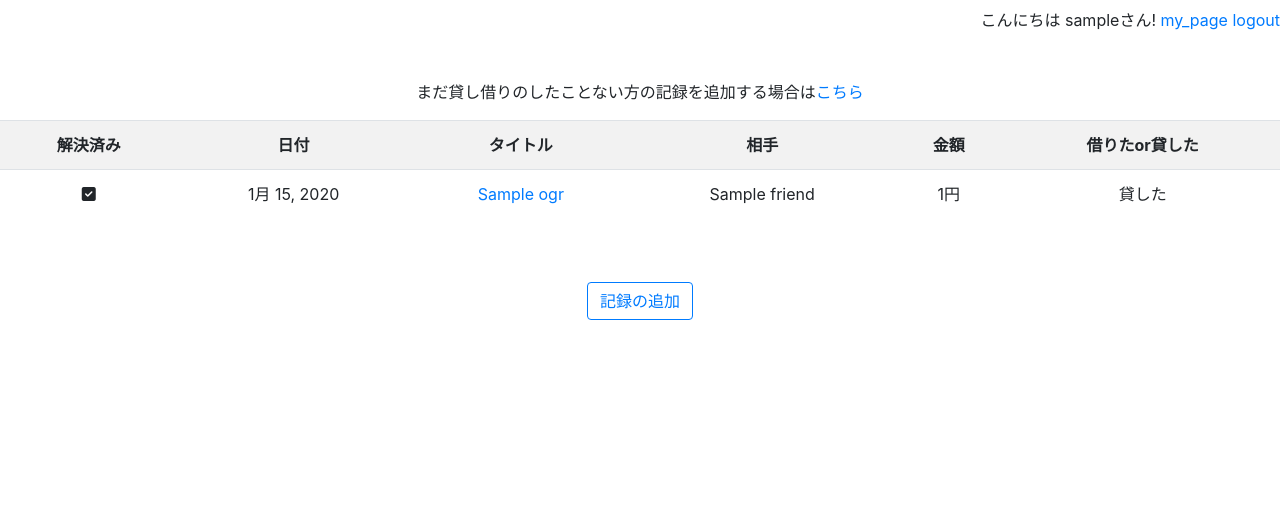
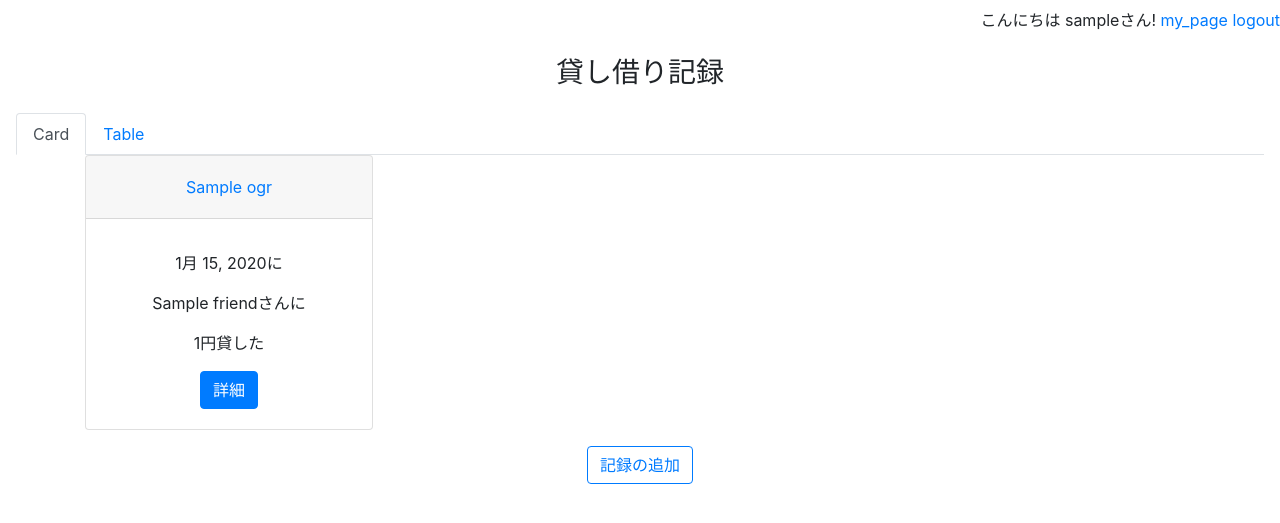
Before and after one commit to tarayama/ogr-ogr, a Django app: a page that uses ogr/templates/ogr/top.html in a window 1280 px wide. Shown: the part 58-581 px from the top of the page. Run offline with Django 3.2, Linux system fonts and the light colour scheme; a user stored in the database is signed in; tables that the repository leaves empty hold one stand-in row (values such as "Sample post"); some libraries are stand-ins or nearby versions.

Commit message:
デザインの変更とcreate_logの修正

```diff
--- a/ogr/templates/ogr/top.html
+++ b/ogr/templates/ogr/top.html
@@ -8,6 +8,7 @@
     <link rel="stylesheet" type="text/css" href="/static/css/bootstrap.min.css" media="screen, projection" />
     <link rel="stylesheet" type="text/css" href="/static/css/detail.css" />
     <script type="text/javascript" src="http://code.jquery.com/jquery.js"></script>
+    <script src="https://cdnjs.cloudflare.com/ajax/libs/popper.js/1.14.7/umd/popper.min.js"></script>
     <script type="text/javascript" src="/static/js/bootstrap.min.js"></script>
     <script src="https://kit.fontawesome.com/66d4b90c85.js" crossorigin="anonymous"></script>
 
@@ -48,8 +49,78 @@
         <a class="navbar-text" href="{% url 'my_page' user %}">my_page</a>
         <a class="navbar-text" href="{% url 'logout' %}">logout</a>
     </p>
-    <br />
-    <p>まだ貸し借りのしたことない方の記録を追加する場合は<a href="{% url 'addfriend' %}">こちら</a></p>
+    <h3>貸し借り記録</h3>
+    <main class="p-3">
+    <ul class="nav nav-tabs">
+        <li class="nav-item">
+            <a href="#card11" class="nav-link active">Card</a>
+        </li>
+        <li class="nav-item">
+            <a href="#table11" class="nav-link">Table</a>
+        </li>
+    </ul>
+
+    <div class="tab-content">
+        <div id="card11" class="tab-pane active">
+            <div class="container">
+                <div class="row">
+                    {% if ogr_list %}
+                    {% for ogr in ogr_list %}
+                    <div class="col-xl col-lg col-md col-sm col-xs">
+                        <div class="card" style="width: 18rem;">
+                            <div class="card-header" id="headingOne">
+                                <h5 class="mb-0">
+                                    <button class="btn btn-link" type="button" data-toggle="collapse"
+                                        data-target="#collapseOne" aria-expanded="true" aria-controls="collapseOne">
+                                        {{ ogr.title }}
+                                    </button>
+                                </h5>
+                            </div>
+                            <div id="collapseOne" class="collapse show" aria-labelledby="headingOne"
+                                data-parent="#accordionExample">
+                                <div class="card-body">
+                                    <h5 class="card-title"></h5>
+                                    <p class="card-text">{{ ogr.date }}に</p>
+                                    <p class="card-text">{{ ogr.friends_name.name }}さんに</p>
+                                    {% if ogr.money > 0 %}
+                                    <p class="card-text">{{ ogr.money }}円貸した</p>
+                                    {% else %}
+                                    <p class="card-text">{{ ogr.money }}円借りた</p>
+                                    {% endif %}
+
+                                    <a href="{% url 'detail' ogr.id %}" class="btn btn-primary">詳細</a>
+                                </div>
+                            </div>
+                        </div>
+                    </div>
+                    {% endfor %}
+                    {% else %}
+                    <div class="col-xl col-lg col-md col-sm col-xs">
+                        <div class="card" style="width: 18rem;">
+                            <div class="card-header">
+                                友達リスト
+                            </div>
+                            <div class="card-body">
+                                <h5 class="card-title">{{ ogr.title }}</h5>
+                                <p class="card-text">{{ ogr.date }}さん</p>
+                                <p class="card-text">{{ ogr.friends_name.name }}</p>
+                                <p class="card-text">{{ ogr.money }}円</p>
+                                {% if ogr.money > 0 %}
+                                <p class="card-text">{{ ogr.money }}円貸した</p>
+                                {% else %}
+                                <p class="card-text">{{ ogr.money }}円借りた</p>
+                                {% endif %}
+
+                                <a href="#" class="btn btn-primary">Go somewhere</a>
+                            </div>
+                        </div>
+                    </div>
+                    <p class="card-text">いまだ貸し借りのしたことある人はいません</p>
+                    {% endif %}
+                </div>
+            </div>
+        </div>
+        <div id="table11" class="tab-pane">
 
             <div class="table-responsive">
                 <table class="table table-striped">
@@ -80,15 +151,18 @@
                 {% else %}
                 </table>
             </div>
-        <br/>
+            <br />
             <p>記録がありません</p>
             {% endif %}
+        </div>
+    </div>
+</main>
 
 
 
-    <br/>
-    <br/>
-    <a class="btn btn-outline-primary" href="{% url 'create_log' %}">記録の追加</a>
+
+    <a class="btn btn-outline-primary" href="{% url 'create_log' %}">記録の追加</a><br/><br/>
 
 </body>
+
 </html>
--- a/ogr/urls.py
+++ b/ogr/urls.py
@@ -8,5 +8,6 @@ urlpatterns = [
     path('addfriend', views.addfriend, name='addfriend'),
     path('create', views.create_log, name='create_log'),  #log作成画面
     path('detail/<int:ogr_id>', views.detail, name='detail'),
+    path('update/<int:ogr_id>', views.update, name='delete'),
     path('delete/<int:ogr_id>', views.delete, name='delete'),
 ]
--- a/ogr/views.py
+++ b/ogr/views.py
@@ -17,11 +17,25 @@ def top(request, user):
     context = {'ogr_list': ogr_list }
     return render(request, 'ogr/top.html', context)
 
+def update(request, ogr_id):
+    friend_list = Friend.objects.filter(user=request.user)
+    ogr_detail = Ogr_ogr.objects.get(pk=ogr_id)
+    context = {
+        'ogr_detail': ogr_detail,
+        'friend_list' : friend_list }
+    friend = ogr_detail.friends_name
+    #if request.method == 'POST':
+
+    return render(request, 'ogr/detail.html',context)
+
 
 def my_page(request, user):
     #マイページ
     ogr_list = Ogr_ogr.objects.filter(user=request.user)
-    context = {'ogr_list': ogr_list }
+    friend_list = Friend.objects.filter(user=request.user)
+    context = {
+        'ogr_list' : ogr_list,
+        'friend_list' : friend_list}
     return render(request, 'ogr/my_page.html', context)
 
 def addfriend(request):
@@ -52,9 +66,10 @@ def create_log(request):
                     name = request.POST['friends_name']
                 )
                 new_friend.save()
+                friend = new_friend
                 break
             elif person.name == request.POST['friends_name']:
-                friend == person
+                friend = person
         b_or_l_Log = Ogr_ogr(
             user = request.user,
             date = request.POST['date'],
```
Also changed, not shown: ogr/templates/ogr/create_log.html (+6 -1 lines), ogr/templates/ogr/my_page.html (+42 -4 lines), ogr/migrations/0001_initial.py, ogr/migrations/0002_auto_20201003_2248.py (deleted), ogr/migrations/0003_auto_20201003_2318.py (deleted). Lines whose indentation alone changed are shown as unchanged.
